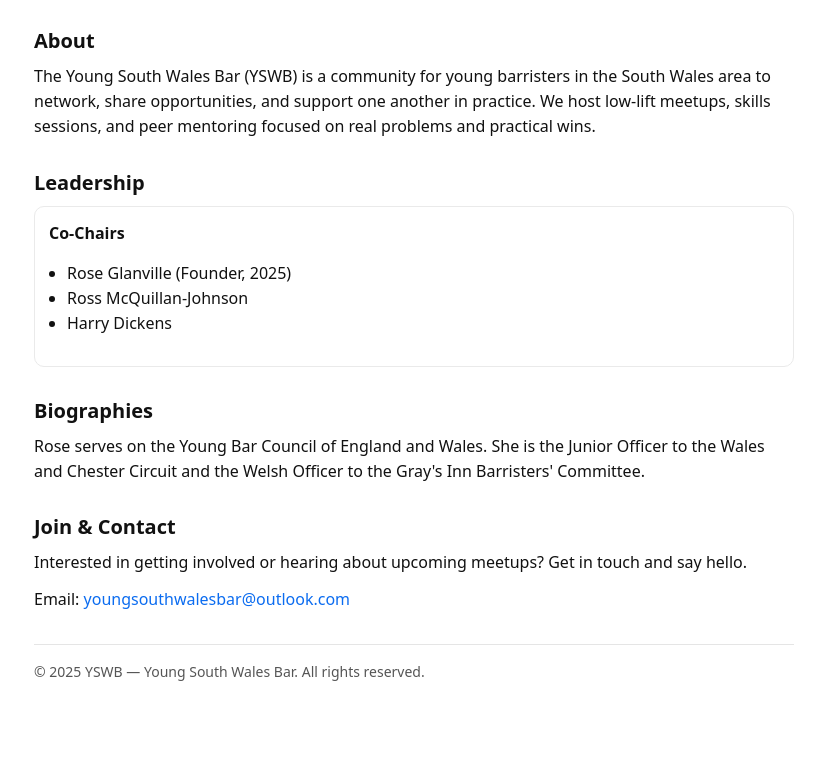
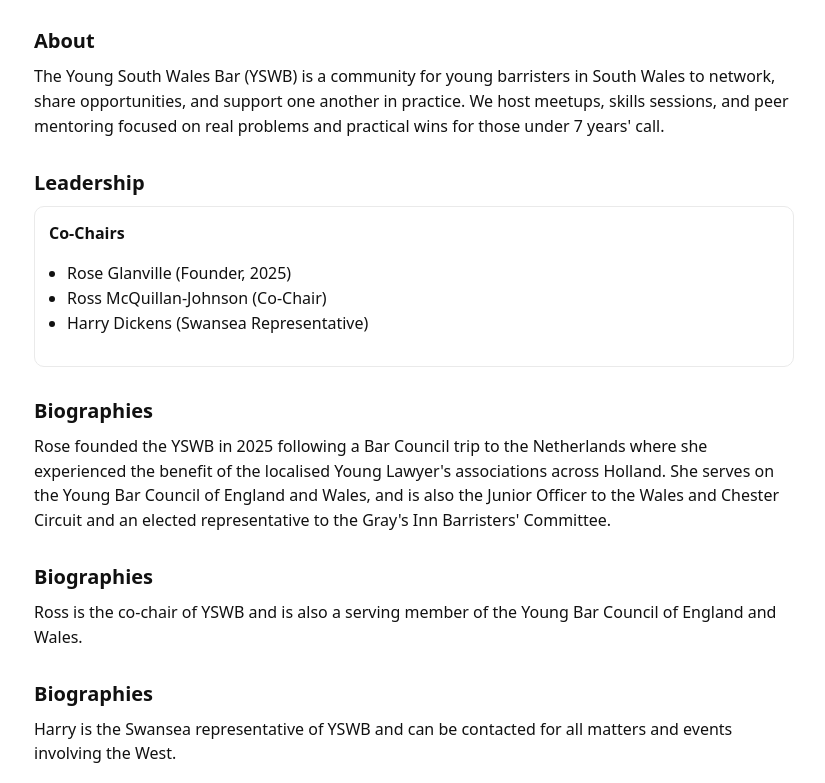
Before and after one commit to LRG-coder55/YSWB, a plain HTML site: page index.html in a window 1280 px wide. Shown: the part 169-952 px from the top of the page, without its empty margins (226-1051 px from the left). Before the commit the page ends 928 px from the top, so only its background shows below. Drawn offline with Linux system fonts and the light colour scheme.

Commit message:
Update index.html
updated taglines and bios

```diff
--- a/index.html
+++ b/index.html
@@ -37,9 +37,9 @@
       <section aria-labelledby="about">
         <h2 id="about">About</h2>
         <p>
-          The Young South Wales Bar (YSWB) is a community for young barristers in the South Wales area to
-          network, share opportunities, and support one another in practice. We host low‑lift meetups,
-          skills sessions, and peer mentoring focused on real problems and practical wins.
+          The Young South Wales Bar (YSWB) is a community for young barristers in South Wales to
+          network, share opportunities, and support one another in practice. We host meetups,
+          skills sessions, and peer mentoring focused on real problems and practical wins for those under 7 years' call.
         </p>
       </section>
 
@@ -50,8 +50,8 @@
             <strong>Co‑Chairs</strong>
             <ul>
               <li>Rose Glanville (Founder, 2025)</li>
-              <li>Ross McQuillan‑Johnson</li>
-	      <li>Harry Dickens</li>
+              <li>Ross McQuillan‑Johnson (Co-Chair) </li>
+	      <li>Harry Dickens (Swansea Representative) </li>
             </ul>
           </div>
         </div>
@@ -60,8 +60,24 @@
       <section aria-labelledby="rose-bio">
         <h2 id="rose-bio">Biographies</h2>
         <p>
-          Rose serves on the Young Bar Council of England and Wales. She is the Junior Officer to the
-          Wales and Chester Circuit and the Welsh Officer to the Gray's Inn Barristers' Committee.
+          Rose founded the YSWB in 2025 following a Bar Council trip to the Netherlands where she experienced the
+	      benefit of the localised Young Lawyer's associations across Holland. She serves on the Young Bar Council
+	      of England and Wales, and is also the Junior Officer to the Wales and Chester Circuit and an elected
+	      representative to the Gray's Inn Barristers' Committee.
+        </p>
+      </section>
+
+		 <section aria-labelledby="ross-bio">
+        <h2 id="ross-bio">Biographies</h2>
+        <p>
+          Ross is the co-chair of YSWB and is also a serving member of the Young Bar Council of England and Wales.
+        </p>
+      </section>
+
+      <section aria-labelledby="harry-bio">
+        <h2 id="harry-bio">Biographies</h2>
+        <p>
+          Harry is the Swansea representative of YSWB and can be contacted for all matters and events involving the West.
         </p>
       </section>
 
```
